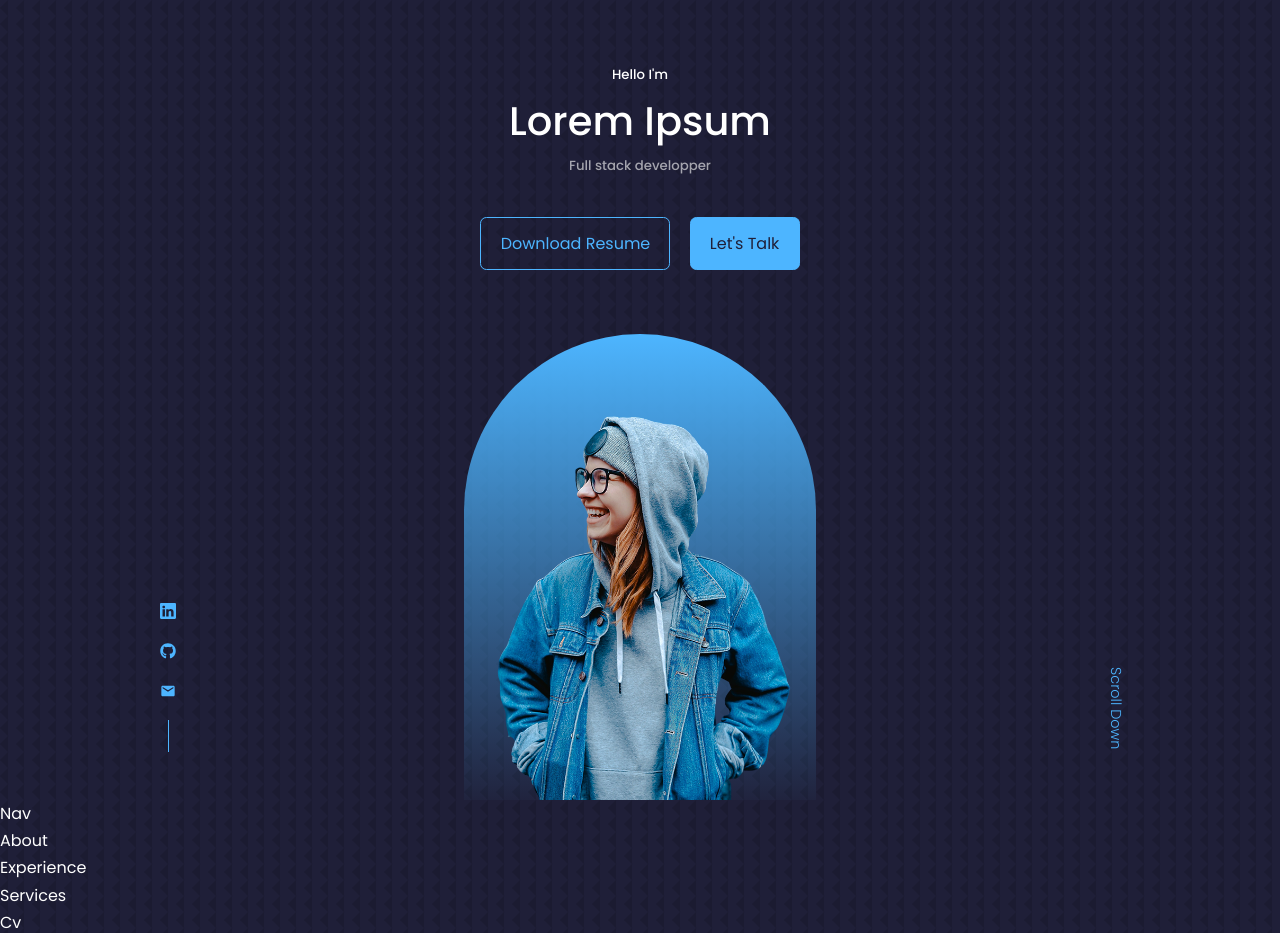
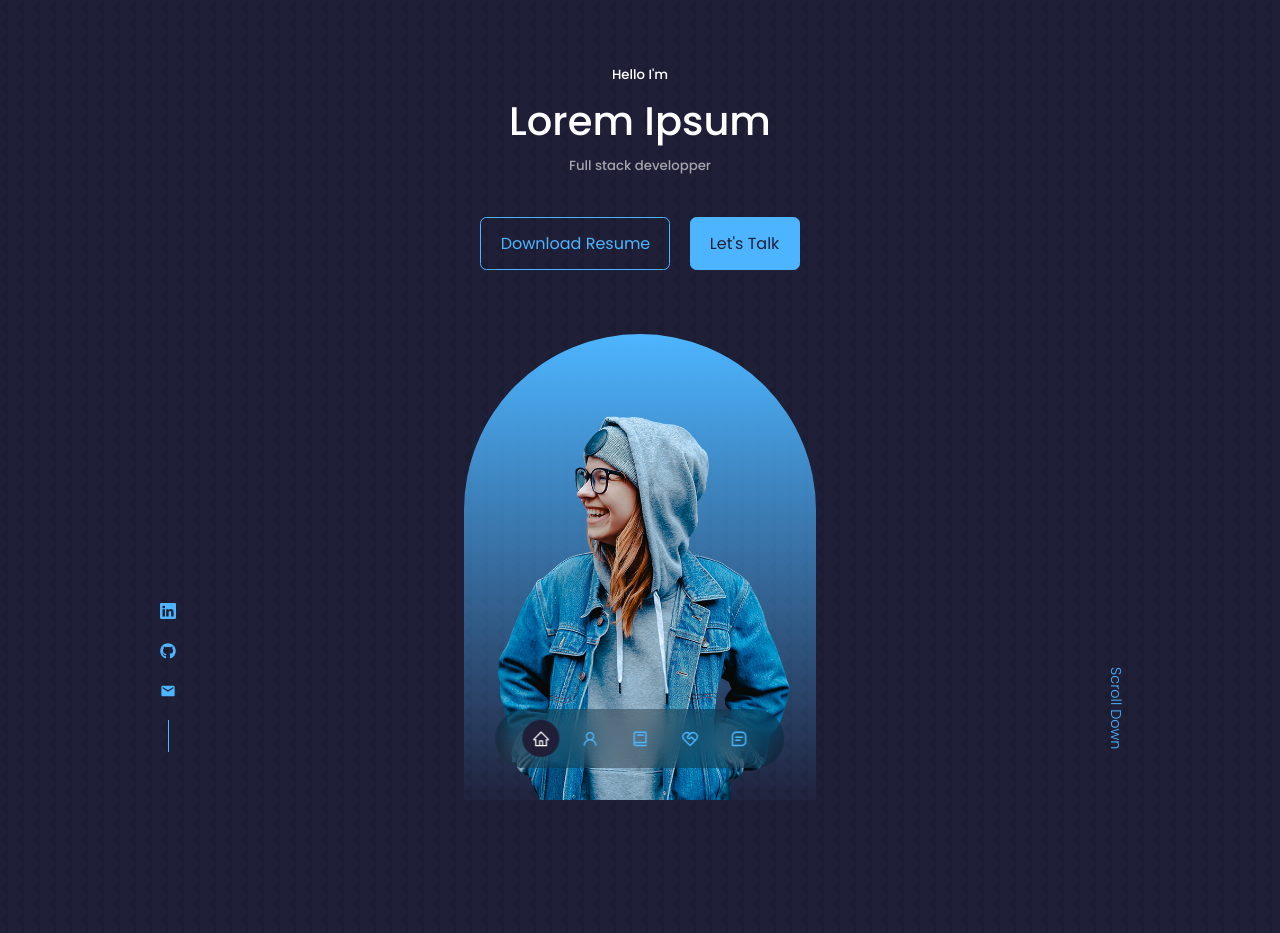
Before and after one commit to ysYassine/portfolio, a React (Create React App) app: page / in a window 1280 px wide. Shown: the top 933 px of the page. Built offline with nearby package versions, Linux system fonts and the light colour scheme.

Commit message:
Navbar added

```diff
--- a/src/components/about/About.jsx
+++ b/src/components/about/About.jsx
@@ -1,8 +1,9 @@
 import React from "react";
+import { ABOUT_REF } from "../../utils/sharedVariables";
 import "./about.css";
 
 function About() {
-  return <div>About</div>;
+  return <section id={ABOUT_REF}>About</section>;
 }
 
 export default About;
--- a/src/components/contact/Contact.jsx
+++ b/src/components/contact/Contact.jsx
@@ -1,8 +1,9 @@
 import React from "react";
+import { CONTACT_REF } from "../../utils/sharedVariables";
 import "./contact.css";
 
 const Contact = () => {
-  return <div>Contact</div>;
+  return <section id={CONTACT_REF}>contact</section>;
 };
 
 export default Contact;
--- a/src/components/experience/Experience.jsx
+++ b/src/components/experience/Experience.jsx
@@ -1,8 +1,9 @@
 import React from "react";
+import { EXPERIENCE_REF } from "../../utils/sharedVariables";
 import "./experience.css";
 
 const Experience = () => {
-  return <div>Experience</div>;
+  return <section id={EXPERIENCE_REF}>Experience</section>;
 };
 
 export default Experience;
--- a/src/components/nav/Nav.jsx
+++ b/src/components/nav/Nav.jsx
@@ -1,8 +1,59 @@
-import React from "react";
+import React, { useState } from "react";
 import "./nav.css";
+import { AiOutlineHome, AiOutlineUser } from "react-icons/ai";
+import { BiBook, BiMessageSquareDetail } from "react-icons/bi";
+import { RiServiceLine } from "react-icons/ri";
+import {
+  HEADER_REF,
+  ABOUT_REF,
+  EXPERIENCE_REF,
+  SERVICES_REF,
+  CONTACT_REF,
+} from "./../../utils/sharedVariables";
 
 const Nav = () => {
-  return <div>Nav</div>;
+  const [activeNav, setActiveNav] = useState(HEADER_REF);
+  return (
+    <nav>
+      <a
+        href={"#" + HEADER_REF}
+        className={"navElement" + (activeNav === HEADER_REF ? " active" : "")}
+        onClick={() => setActiveNav(HEADER_REF)}
+      >
+        <AiOutlineHome />
+      </a>
+      <a
+        href={"#" + ABOUT_REF}
+        className={"navElement" + (activeNav === ABOUT_REF ? " active" : "")}
+        onClick={() => setActiveNav(ABOUT_REF)}
+      >
+        <AiOutlineUser />
+      </a>
+      <a
+        href={"#" + EXPERIENCE_REF}
+        className={
+          "navElement" + (activeNav === EXPERIENCE_REF ? " active" : "")
+        }
+        onClick={() => setActiveNav(EXPERIENCE_REF)}
+      >
+        <BiBook />
+      </a>
+      <a
+        href={"#" + SERVICES_REF}
+        className={"navElement" + (activeNav === SERVICES_REF ? " active" : "")}
+        onClick={() => setActiveNav(SERVICES_REF)}
+      >
+        <RiServiceLine />
+      </a>
+      <a
+        href={"#" + CONTACT_REF}
+        className={"navElement" + (activeNav === CONTACT_REF ? " active" : "")}
+        onClick={() => setActiveNav(CONTACT_REF)}
+      >
+        <BiMessageSquareDetail />
+      </a>
+    </nav>
+  );
 };
 
 export default Nav;
--- a/src/components/nav/nav.css
+++ b/src/components/nav/nav.css
@@ -0,0 +1,32 @@
+nav {
+  background: rgba(0, 0, 0, 0.3);
+  width: max-content;
+  padding: 0.7rem 1.7rem;
+  z-index: 2;
+  position: fixed;
+  left: 50%;
+  transform: translateX(-50%);
+  bottom: 2rem;
+  display: flex;
+  gap: 0.8rem;
+  border-radius: 3rem;
+  backdrop-filter: blur(15px);
+}
+
+nav a {
+  background: transparent;
+  padding: 0.6rem;
+  border-radius: 50%;
+  display: flex;
+  /* color: var(--color-light); */
+  font-size: 1.1rem;
+}
+
+.navElement:hover {
+  background: rgba(0, 0, 0, 0.3);
+}
+
+nav a.active {
+  background: var(--color-bg);
+  color: var(--color-white);
+}
--- a/src/components/services/Services.jsx
+++ b/src/components/services/Services.jsx
@@ -1,8 +1,9 @@
 import React from "react";
+import { SERVICES_REF } from "../../utils/sharedVariables";
 import "./services.css";
 
 const Services = () => {
-  return <div>Services</div>;
+  return <section id={SERVICES_REF}>Services</section>;
 };
 
 export default Services;
--- /dev/null
+++ b/src/utils/sharedVariables.js
@@ -0,0 +1,5 @@
+export const HEADER_REF = "";
+export const ABOUT_REF = "about";
+export const EXPERIENCE_REF = "experience";
+export const SERVICES_REF = "services";
+export const CONTACT_REF = "contact";
```
